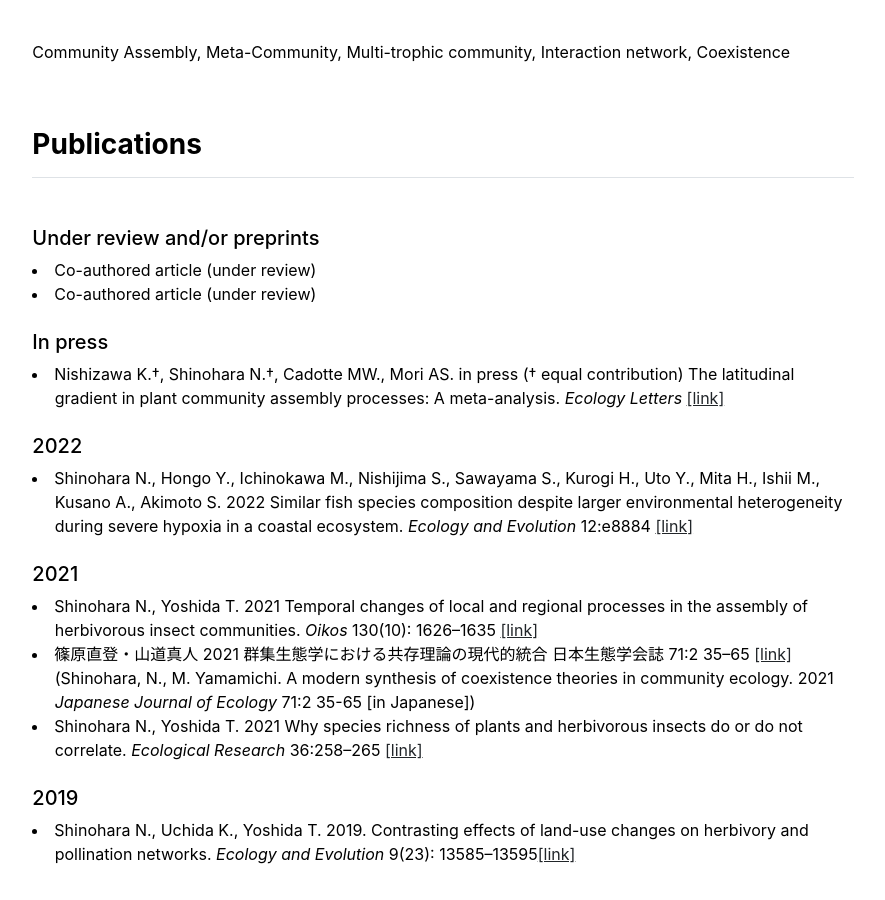
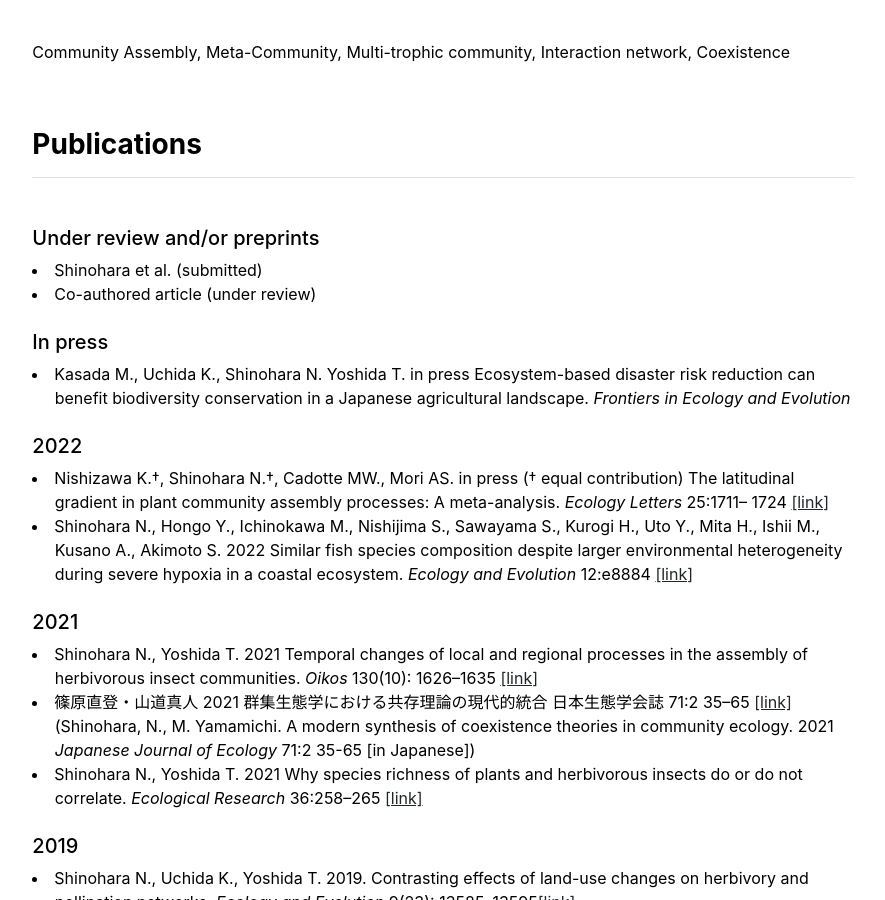
Before and after one commit to snaoto/snaoto.github.io, a Jekyll site: the page built from index.md, in a window 1280 px wide and 900 px high, scrolled down 568 px. Shown: the whole window, without its empty margins (197-1082 px from the left). Built offline with Jekyll 4.4.1, drawn with Linux system fonts in a browser that asks for light colours.

Commit message:
updated publication records

```diff
--- a/_includes/publications.html
+++ b/_includes/publications.html
@@ -23,13 +23,14 @@
     <h3 class="fw-bold border-bottom pb-3 mb-5">Publications</h3>
 
     <h5>Under review and/or preprints</h5>
-    <li>Co-authored article (under review)</li>
+    <li>Shinohara et al. (submitted)</li>
     <li>Co-authored article (under review)</li>
 
     <br><h5>In press</h5>
-    <li>Nishizawa K.†, Shinohara N.†, Cadotte MW., Mori AS. in press († equal contribution) The latitudinal gradient in plant community assembly processes: A meta-analysis. <i>Ecology Letters</i>  <a href = https://onlinelibrary.wiley.com/doi/epdf/10.1111/ele.14019 target = "_blank"> [link] </a></li>
+    <li>Kasada M., Uchida K., Shinohara N. Yoshida T. in press Ecosystem-based disaster risk reduction can benefit biodiversity conservation in a Japanese agricultural landscape. <i>Frontiers in Ecology and Evolution</i> </li>
 
     <br><h5>2022</h5>
+    <li>Nishizawa K.†, Shinohara N.†, Cadotte MW., Mori AS. in press († equal contribution) The latitudinal gradient in plant community assembly processes: A meta-analysis. <i>Ecology Letters</i> 25:1711– 1724 <a href = https://onlinelibrary.wiley.com/doi/epdf/10.1111/ele.14019 target = "_blank"> [link] </a></li>
     <li>Shinohara N., Hongo Y., Ichinokawa M., Nishijima S., Sawayama S., Kurogi H., Uto Y., Mita H., Ishii M., Kusano A., Akimoto S. 2022 Similar fish species composition despite larger environmental heterogeneity during severe hypoxia in a coastal ecosystem. <i>Ecology and Evolution</i> 12:e8884 <a href = https://onlinelibrary.wiley.com/doi/full/10.1002/ece3.8884 target="_blank"> [link] </a></li>
 
     <br><h5>2021</h5>
```
